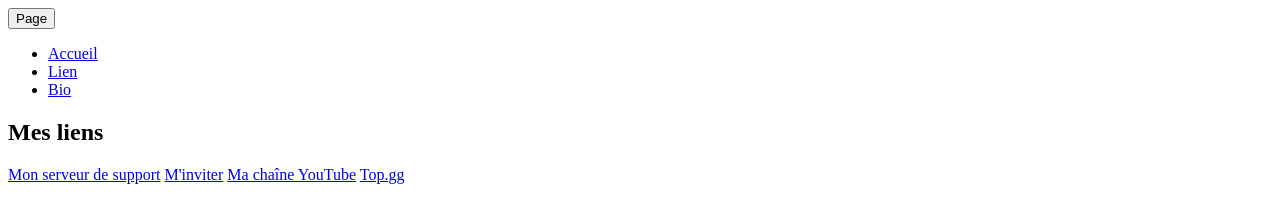
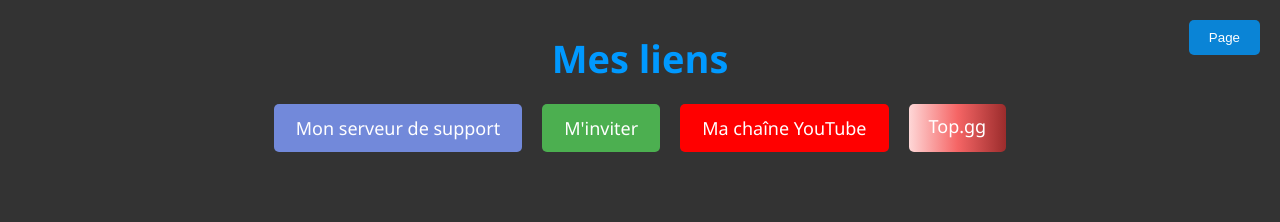
Before and after one commit to areo-bot/AreoOfficialDISCORD.github.io, a plain HTML site: page links/index.html in a window 1280 px wide. Drawn offline with Linux system fonts and the light colour scheme; files whose address does not match are found by name.

Commit message:
Areo Lien (FR)

```diff
--- a/links/index.html
+++ b/links/index.html
@@ -4,7 +4,7 @@
     <meta charset="UTF-8">
     <meta name="viewport" content="width=device-width, initial-scale=1.0">
     <title>Documentation</title>
-    <link rel="stylesheet" href="lien.css">
+    <link rel="stylesheet" href="styles.css">
 </head>
 <body>
 
```
